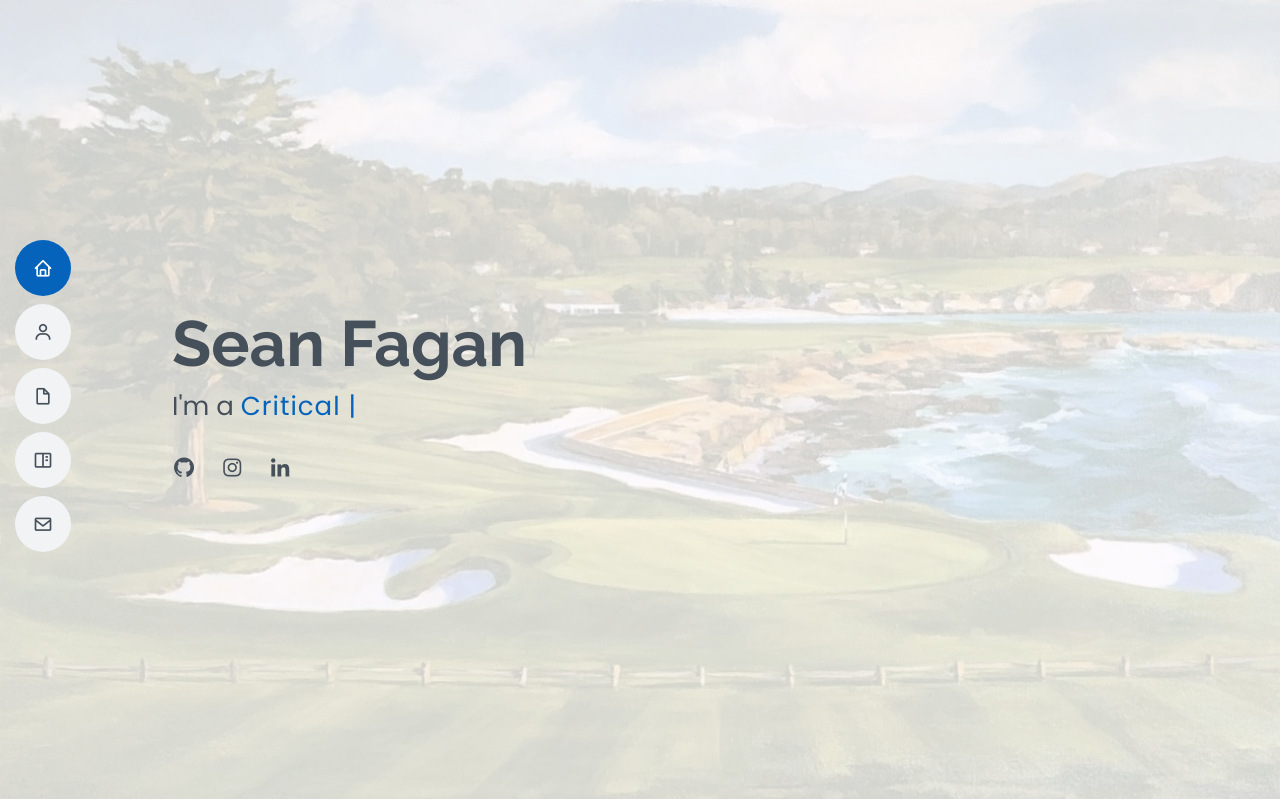
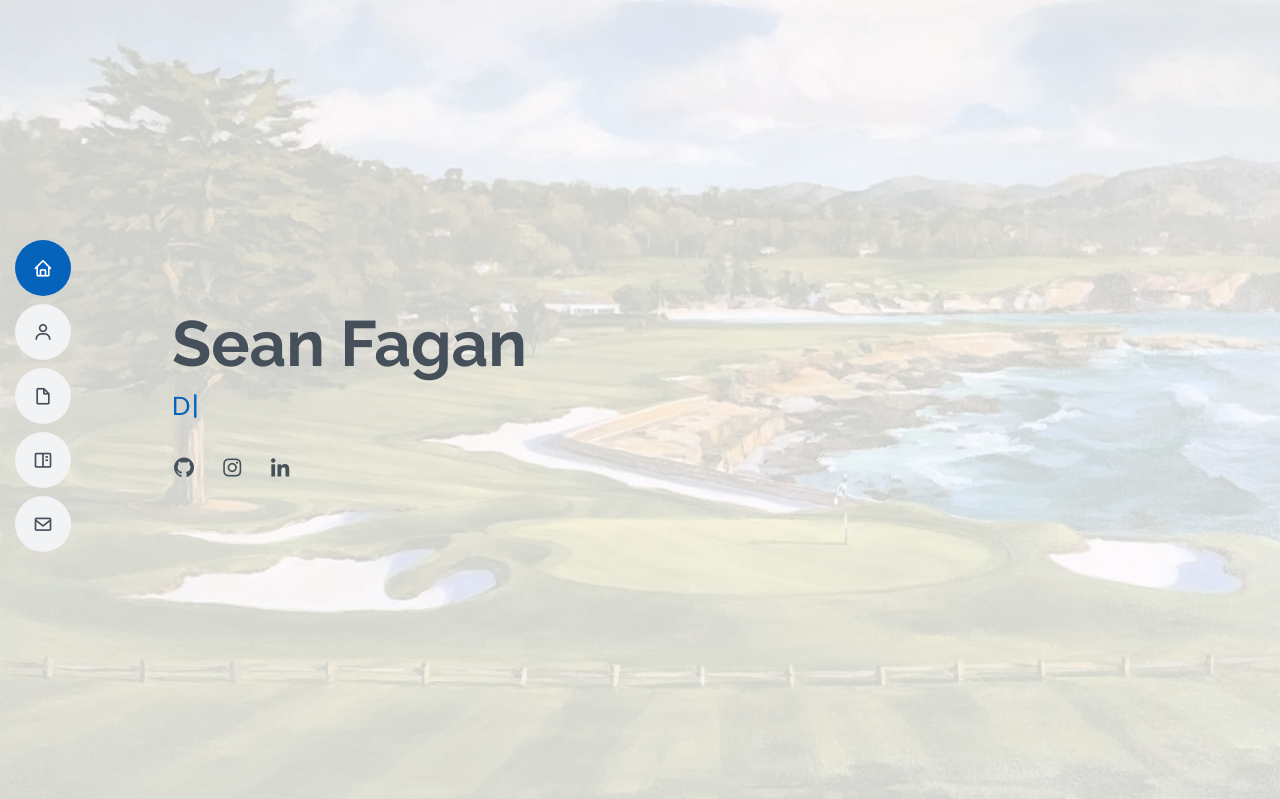
Before and after one commit to seanthewonderful/portfolio, a Flask app: page / in a window 1280 px wide. Shown: the top 799 px of the page. Run offline with Flask 2, Linux system fonts and the light colour scheme; some libraries are stand-ins or nearby versions.

Commit message:
content changes

```diff
--- a/src/templates/index.html
+++ b/src/templates/index.html
@@ -62,7 +62,7 @@
   <section id="hero" class="d-flex flex-column justify-content-center">
     <div class="container" data-aos="zoom-in" data-aos-delay="100">
       <h1>Sean Fagan</h1>
-      <p>I'm a <span class="typed" data-typed-items="Developer, Dad, Critical Thinker, (n) aspiring Machine Learning Expert, Future Space Traveler, Golfer"></span></p>
+      <p><span class="typed" data-typed-items="Developer, Teacher, Dad, Critical Thinker, Aspiring Machine Learning Expert, Future Space Traveler, Golfer"></span></p>
       <div class="social-links">
         <!-- <a href="#" class="twitter"><i class="bx bxl-twitter"></i></a> -->
         <!-- <a href="#" class="facebook"><i class="bx bxl-facebook"></i></a> -->
```
